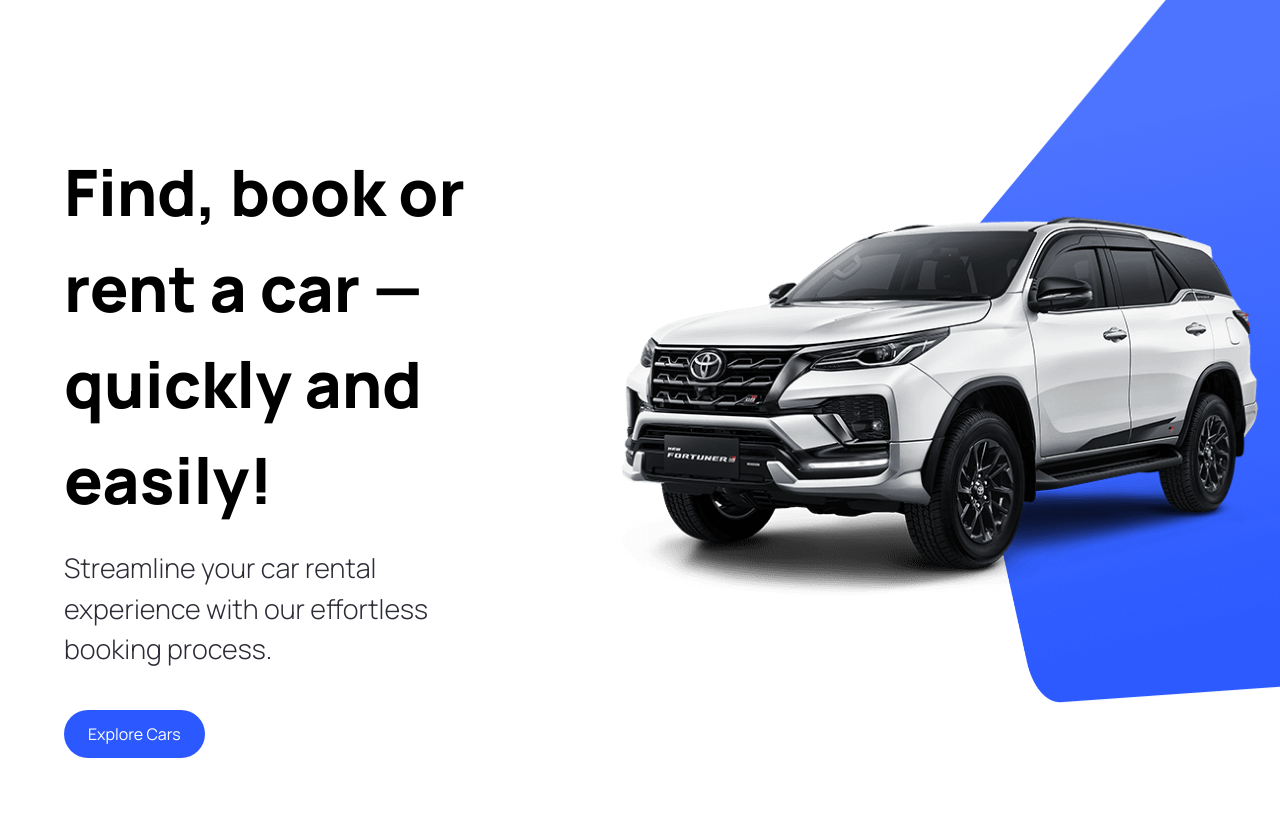
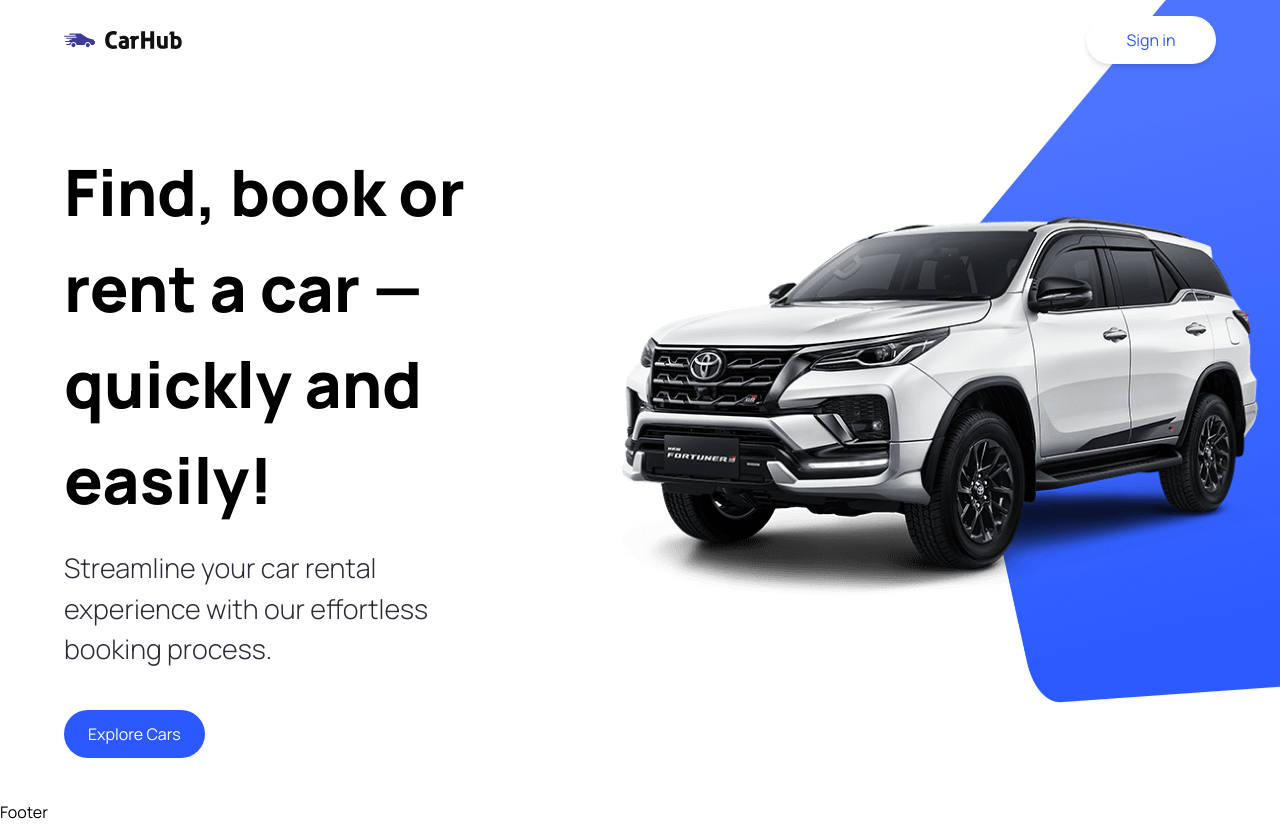
Before and after one commit to NurAlam123/car-galaxy, a Next.js app: page / in a window 1280 px wide. Before the commit the page ends 800 px from the top, so only its background shows below. Built offline with nearby package versions, Linux system fonts and the light colour scheme.

Commit message:
ADDED: navbar added

```diff
--- a/src/app/layout.tsx
+++ b/src/app/layout.tsx
@@ -1,9 +1,10 @@
 import type { Metadata } from "next";
 import "./globals.css";
+import { Footer, Navbar } from "@/components";
 
 export const metadata: Metadata = {
   title: "Car Galaxy",
-  description: "Generated by create next app",
+  description: "Discover the best cars in the world.",
 };
 
 export default function RootLayout({
@@ -13,7 +14,11 @@
 }>) {
   return (
     <html lang="en">
-      <body className={`antialiased`}>{children}</body>
+      <body className={`antialiased relative`}>
+        <Navbar />
+        {children}
+        <Footer />
+      </body>
     </html>
   );
 }
--- a/src/components/CustomButton.tsx
+++ b/src/components/CustomButton.tsx
@@ -5,12 +5,13 @@
 const CustomButton = ({
   title,
   containerStyles,
+  btnType,
   handleClick,
 }: CustomButtonProps) => {
   return (
     <button
       disabled={false}
-      type={"button"}
+      type={btnType || "button"}
       className={`custom-btn ${containerStyles}`}
       onClick={handleClick}
     >
--- /dev/null
+++ b/src/components/Footer.tsx
@@ -0,0 +1,7 @@
+import React from "react";
+
+const Footer = () => {
+  return <div>Footer</div>;
+};
+
+export default Footer;
--- /dev/null
+++ b/src/components/Navbar.tsx
@@ -0,0 +1,28 @@
+import Image from "next/image";
+import Link from "next/link";
+import CustomButton from "./CustomButton";
+
+const Navbar = () => {
+  return (
+    <header className="w-full absolute z-10">
+      <nav className="max-w-[1440px] mx-auto flex justify-between items-center sm:px-16 px-6 py-4">
+        <Link href="/">
+          <Image
+            src="/logo.svg"
+            alt="Car Galaxy Logo"
+            width={118}
+            height={18}
+            className="object-contain"
+          />
+        </Link>
+        <CustomButton
+          title="Sign in"
+          btnType="button"
+          containerStyles="text-primary-blue rounded-full bg-white min-w-[130px] shadow-md"
+        />
+      </nav>
+    </header>
+  );
+};
+
+export default Navbar;
--- a/src/components/index.ts
+++ b/src/components/index.ts
@@ -1,3 +1,5 @@
 import Hero from "./Hero";
 import CustomButton from "./CustomButton";
-export { Hero, CustomButton };
+import Navbar from "./Navbar";
+import Footer from "./Footer";
+export { Hero, CustomButton, Navbar, Footer };
--- a/src/types/index.ts
+++ b/src/types/index.ts
@@ -3,5 +3,6 @@
 export interface CustomButtonProps {
   title: string;
   containerStyles?: string;
+  btnType?: "button" | "submit" | "reset";
   handleClick?: MouseEventHandler<HTMLButtonElement>;
 }
```
